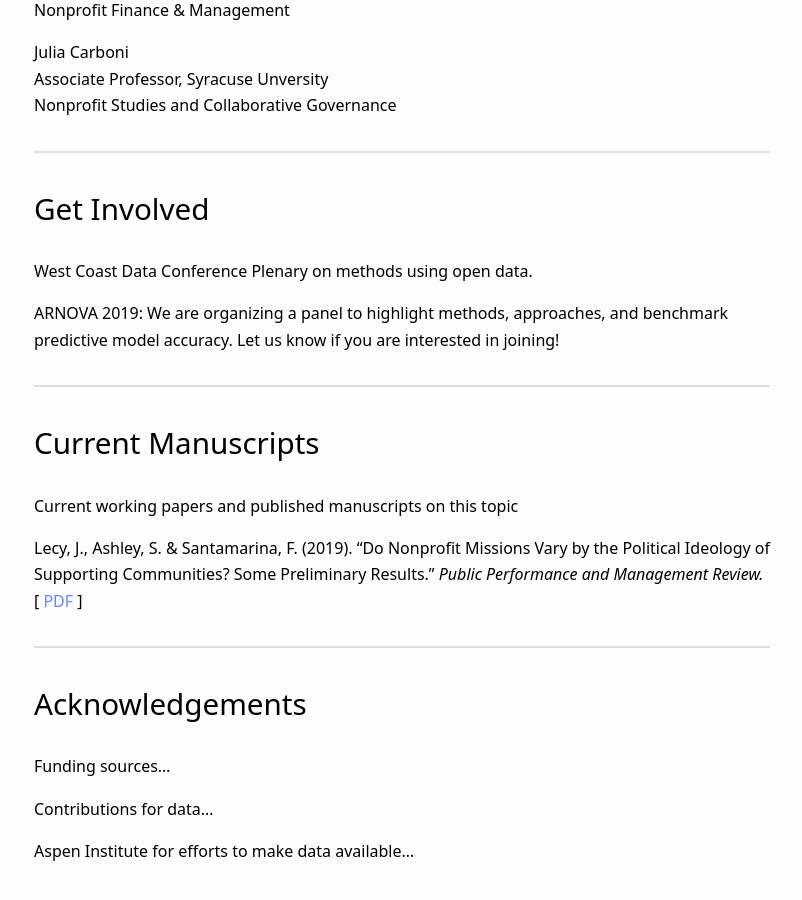
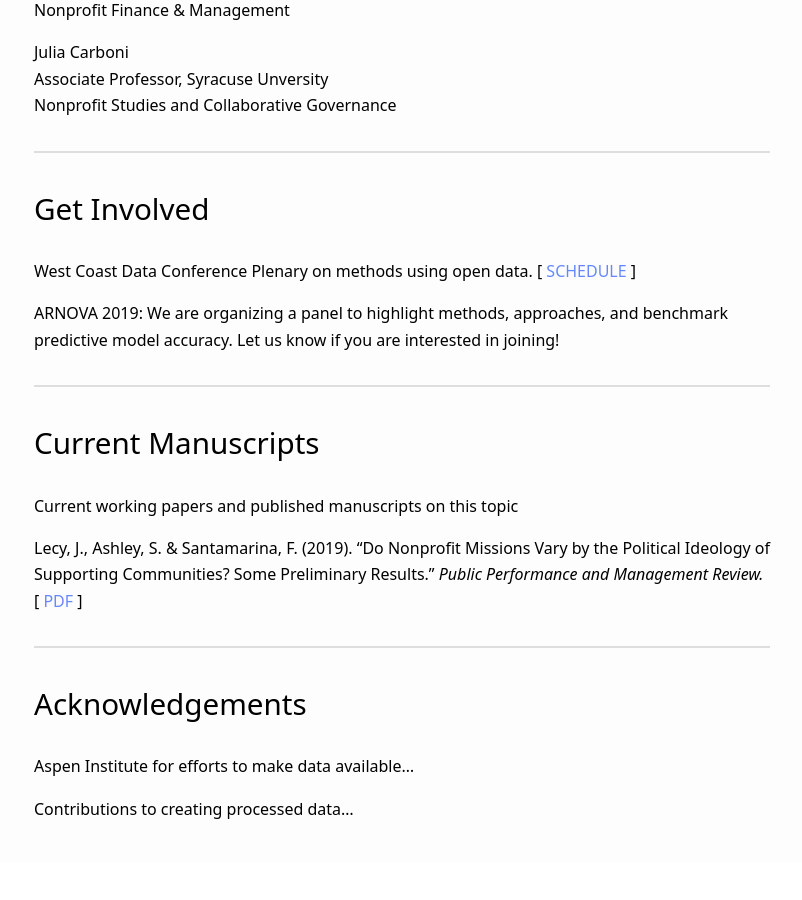
Before and after one commit to Nonprofit-Open-Data-Collective/machine_learning_mission_codes, a Jekyll site: the page built from docs/about.md, in a window 1280 px wide and 900 px high, scrolled down 953 px. Shown: the whole window, without its empty margins (238-1040 px from the left). Built offline with Jekyll 4.4.1, drawn with Linux system fonts in a browser that asks for light colours; our own code applies the rules of GitHub Pages for plain Markdown files; after the commit the page ends 1815 px from its top, so only the background shows below that.

Commit message:
Update about.md

```diff
--- a/docs/about.md
+++ b/docs/about.md
@@ -41,7 +41,7 @@
 
 # Get Involved
 
-**West Coast Data Conference** Plenary on methods using open data.
+**West Coast Data Conference** Plenary on methods using open data. [ [SCHEDULE](https://westcoastnonprofitdata.org/current-conference/2019-conference-schedule/) ]
 
 **ARNOVA 2019**: We are organizing a panel to highlight methods, approaches, and benchmark predictive model accuracy. Let us know if you are interested in joining!
 
@@ -62,8 +62,7 @@
 
 # Acknowledgements
 
-Funding sources...
-
-Contributions for data...
 
 Aspen Institute for efforts to make data available...
+
+Contributions to creating processed data...
```
